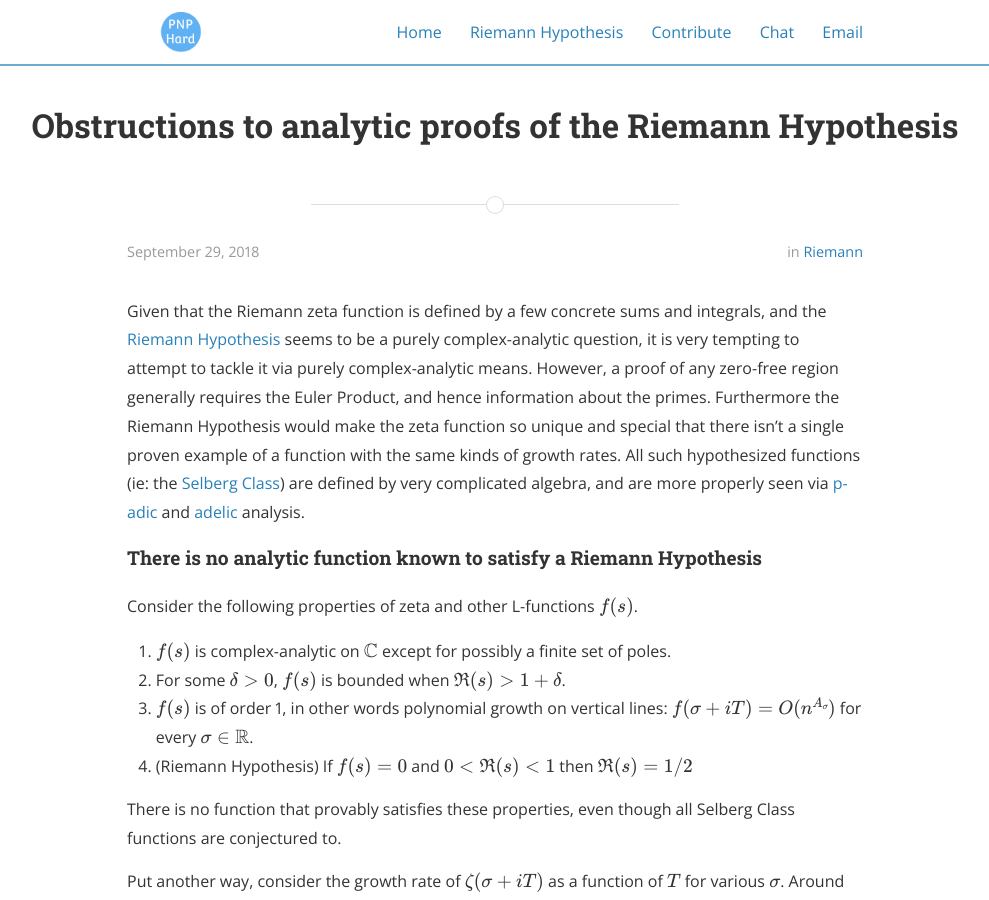
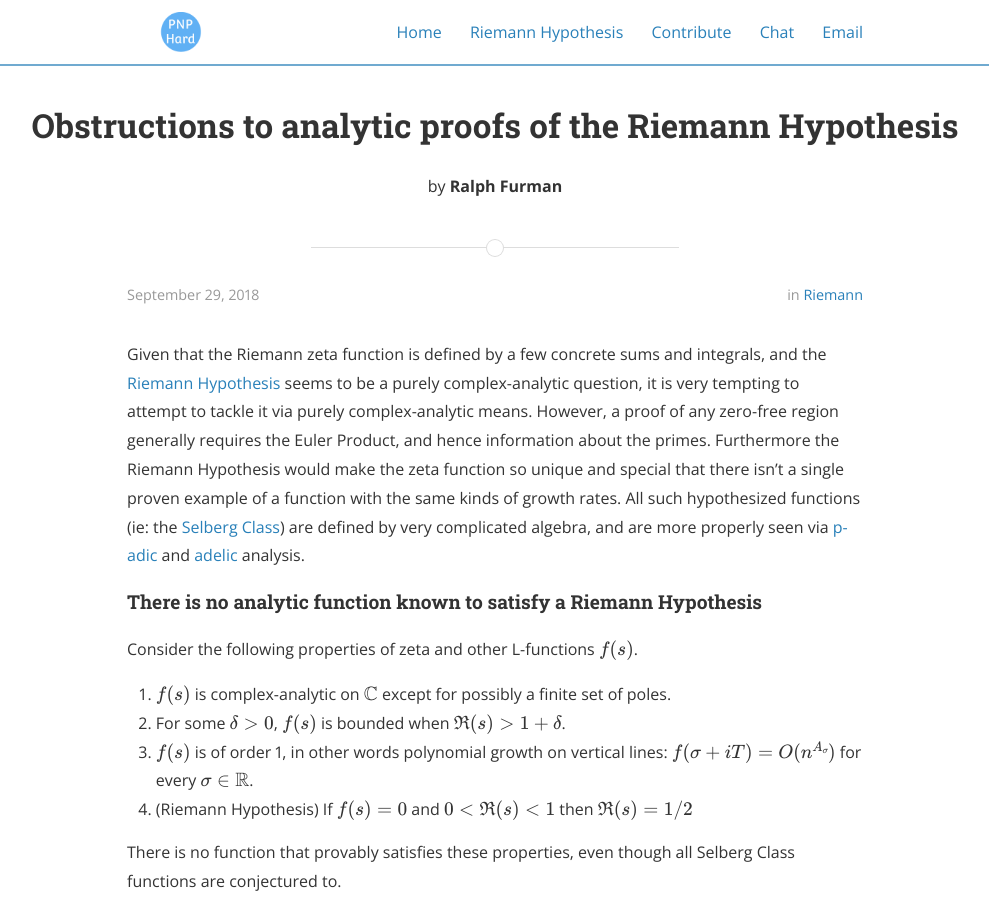
Before and after one commit to rfurman/pnphard, a Jekyll site: the page built from _posts/2018-09-29-zeta-analytic.md, in a window 1280 px wide and 900 px high. Shown: the whole window, without its empty margins (145-1134 px from the left). Built offline with Jekyll 4.4.1, drawn with Linux system fonts in a browser that asks for light colours; nearby versions of some CDN libraries; formulas are drawn with MathJax 3; comment, search, counter and statistics services are not loaded.

Commit message:
Add back in by-line

```diff
--- a/_layouts/post.html
+++ b/_layouts/post.html
@@ -7,7 +7,7 @@ layout: default
   <div class="scrim {% if page.cover %}has-cover{% endif %}">
     <header class="post-header">
       <h1 class="title">{{ page.title }}</h1>
-      <!--<p class="info">by <strong>{{ page.author }}</strong></p>-->
+      <p class="info">by <strong>{{ page.author }}</strong></p>
     </header>
   </div>
 </div>
```
